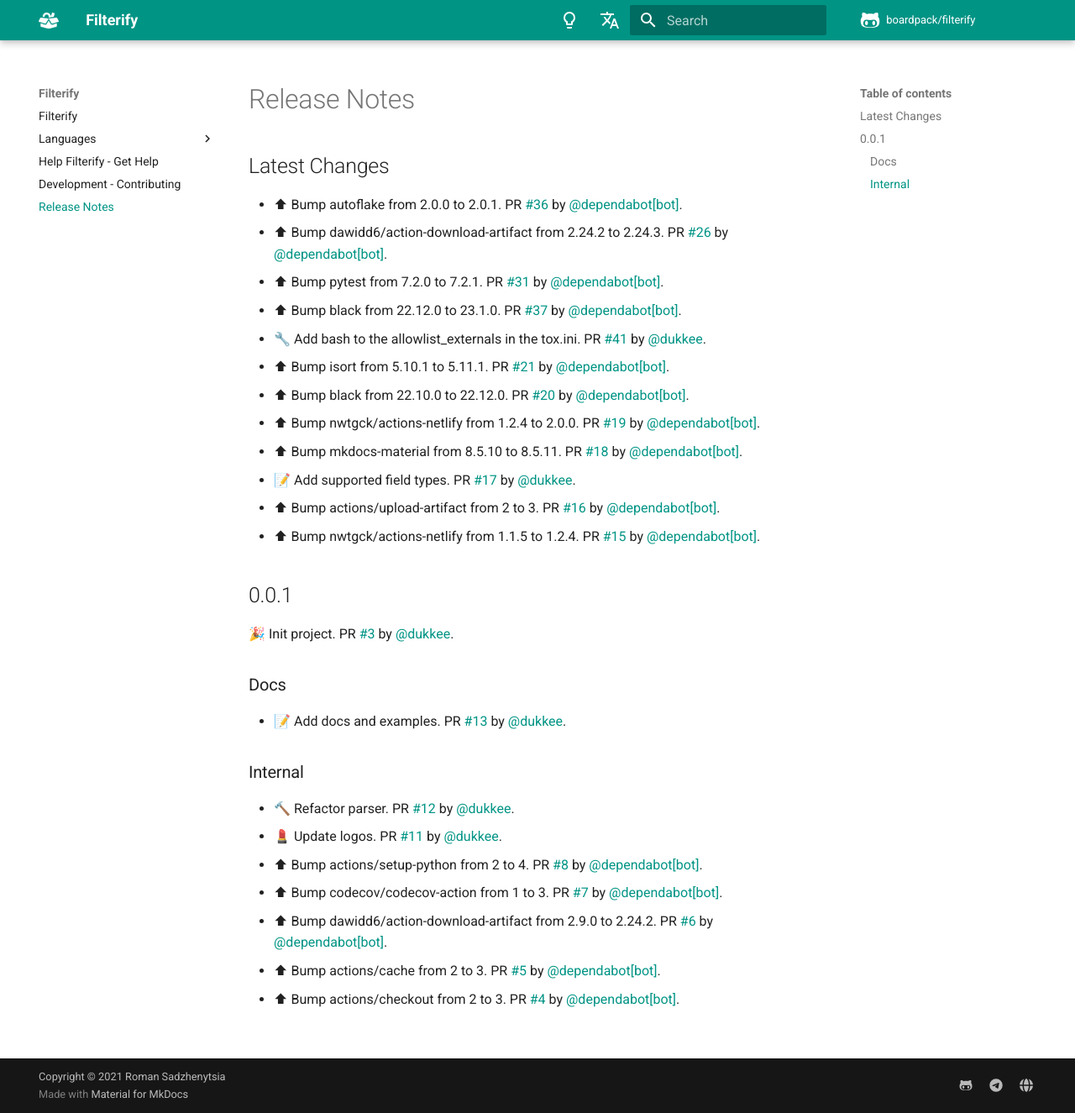
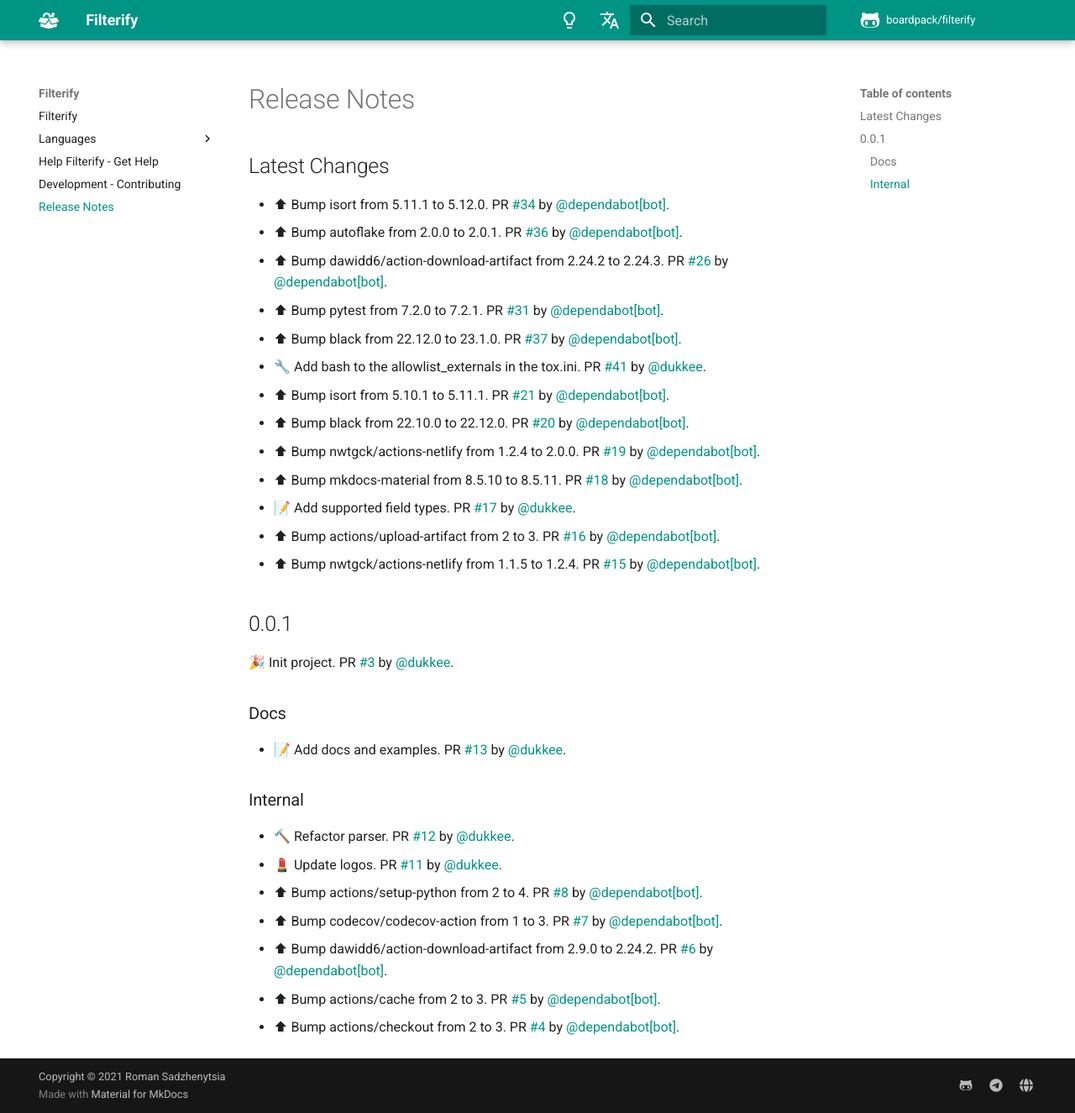
Before and after one commit to boardpack/filterify, an MkDocs documentation site: the page built from docs/en/docs/release-notes.md, in a window 1280 px wide and 1325 px high. Shown: the whole window at 84% size. Built offline with MkDocs 1.6.1 and Material for MkDocs 9.7.7, drawn with Linux system fonts in a browser that asks for light colours; comment, search, counter and statistics services are not loaded.

Commit message:
📝 Update release notes

```diff
--- a/docs/en/docs/release-notes.md
+++ b/docs/en/docs/release-notes.md
@@ -2,6 +2,7 @@
 
 ## Latest Changes
 
+* ⬆ Bump isort from 5.11.1 to 5.12.0. PR [#34](https://github.com/boardpack/filterify/pull/34) by [@dependabot[bot]](https://github.com/apps/dependabot).
 * ⬆ Bump autoflake from 2.0.0 to 2.0.1. PR [#36](https://github.com/boardpack/filterify/pull/36) by [@dependabot[bot]](https://github.com/apps/dependabot).
 * ⬆ Bump dawidd6/action-download-artifact from 2.24.2 to 2.24.3. PR [#26](https://github.com/boardpack/filterify/pull/26) by [@dependabot[bot]](https://github.com/apps/dependabot).
 * ⬆ Bump pytest from 7.2.0 to 7.2.1. PR [#31](https://github.com/boardpack/filterify/pull/31) by [@dependabot[bot]](https://github.com/apps/dependabot).
```
